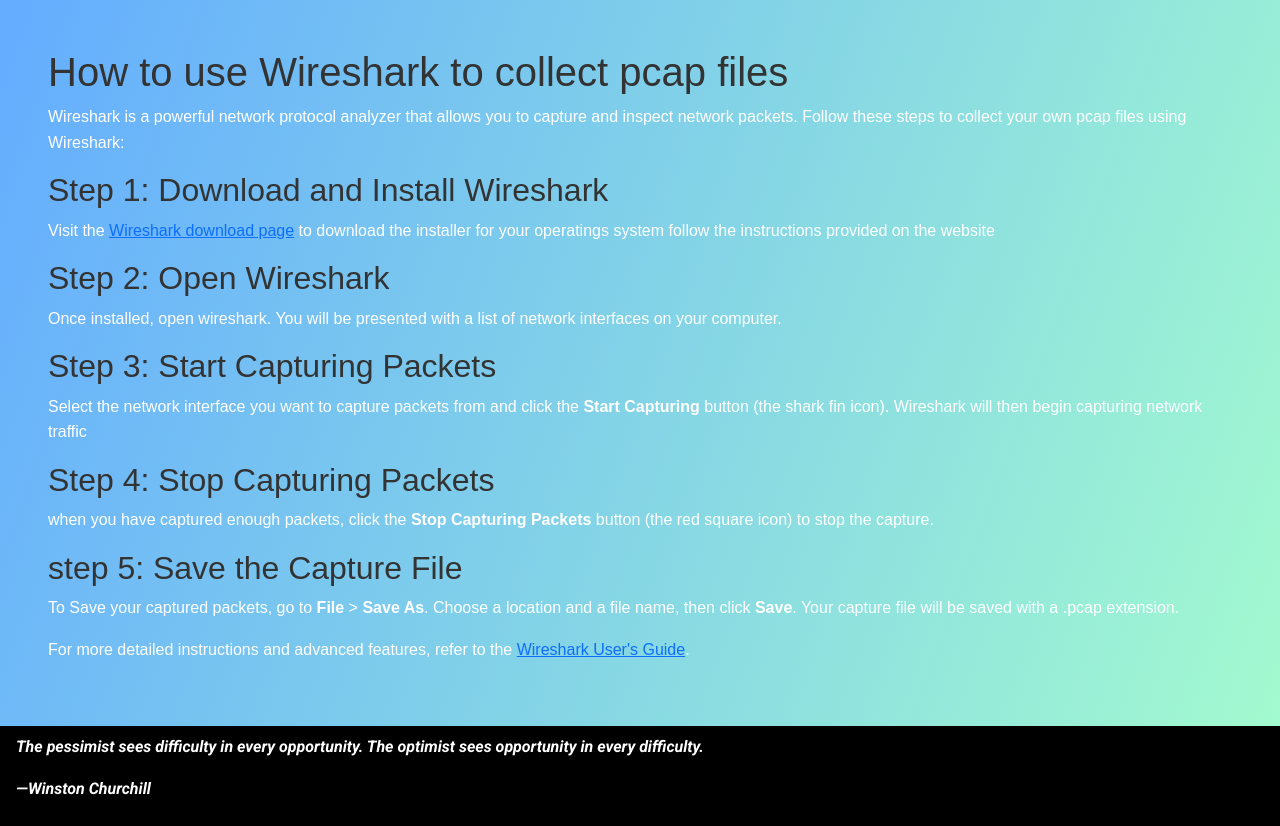
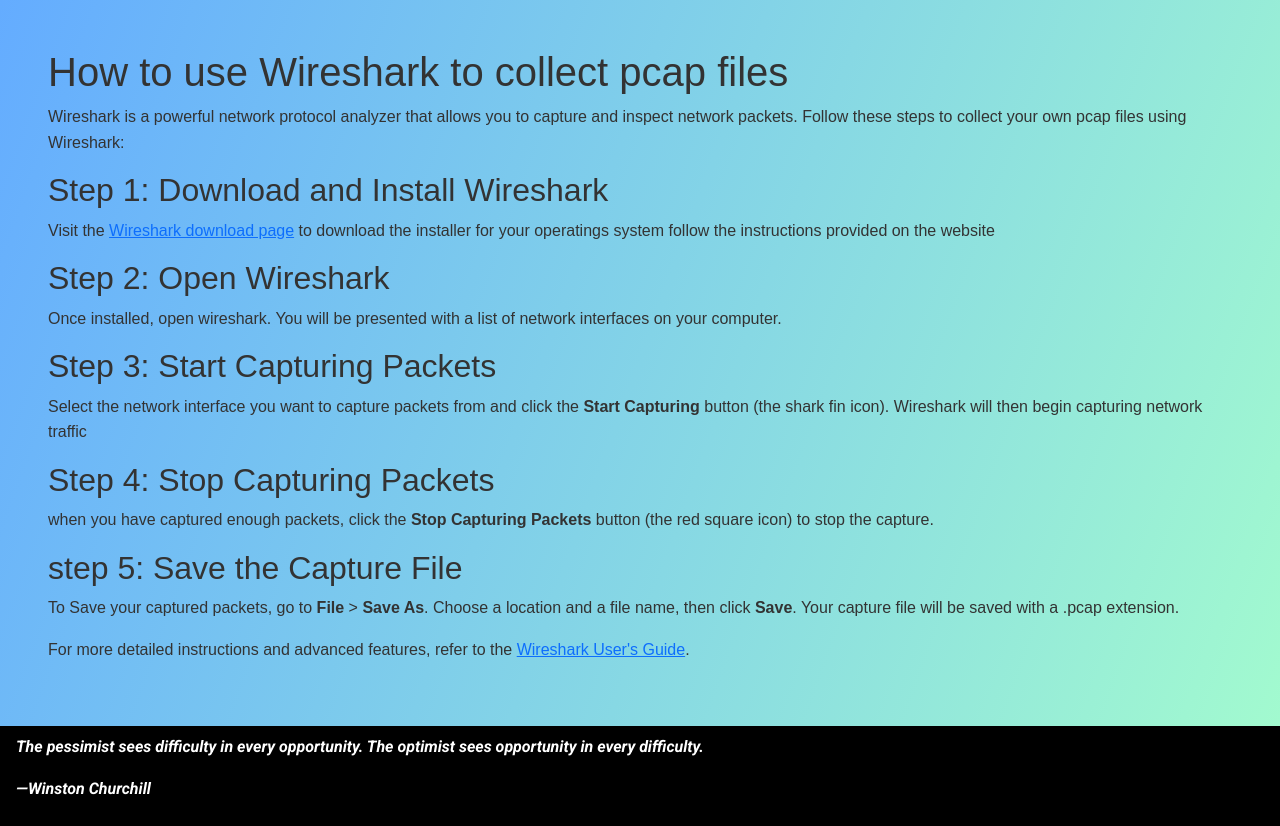
Before and after one commit to jdnavarro2087/Final_Project, a Django app: page /wireshark/ in a window 1280 px wide. Shown: the part 56-882 px from the top of the page. Run offline with Django 5.2, Linux system fonts and the light colour scheme.

Commit message:
wireshark color change

```diff
--- a/IntruderAlert/static/css/style.css
+++ b/IntruderAlert/static/css/style.css
@@ -196,7 +196,7 @@
 
 .container-body {
     background: linear-gradient(-70deg, #a2facf 0%, #64acff 100%);
-    color: white;
+    color: #333;
     max-width: 100%; /* Ensure it does not exceed container width */
     padding: 3rem;
     box-sizing: border-box; /* Include padding in width calculations */
```
